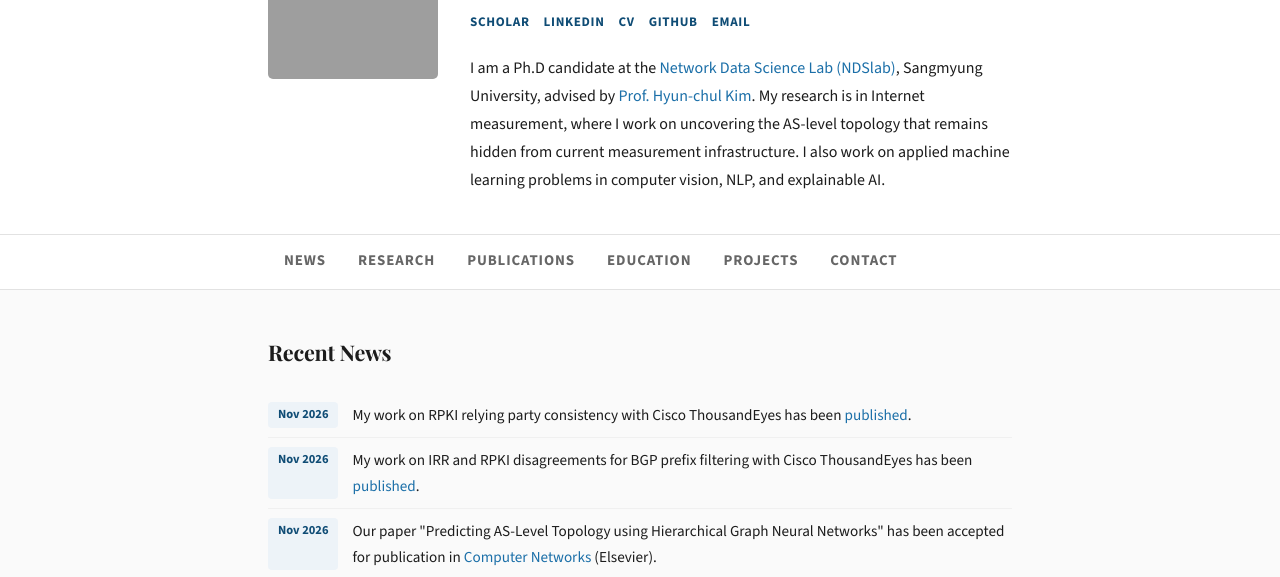
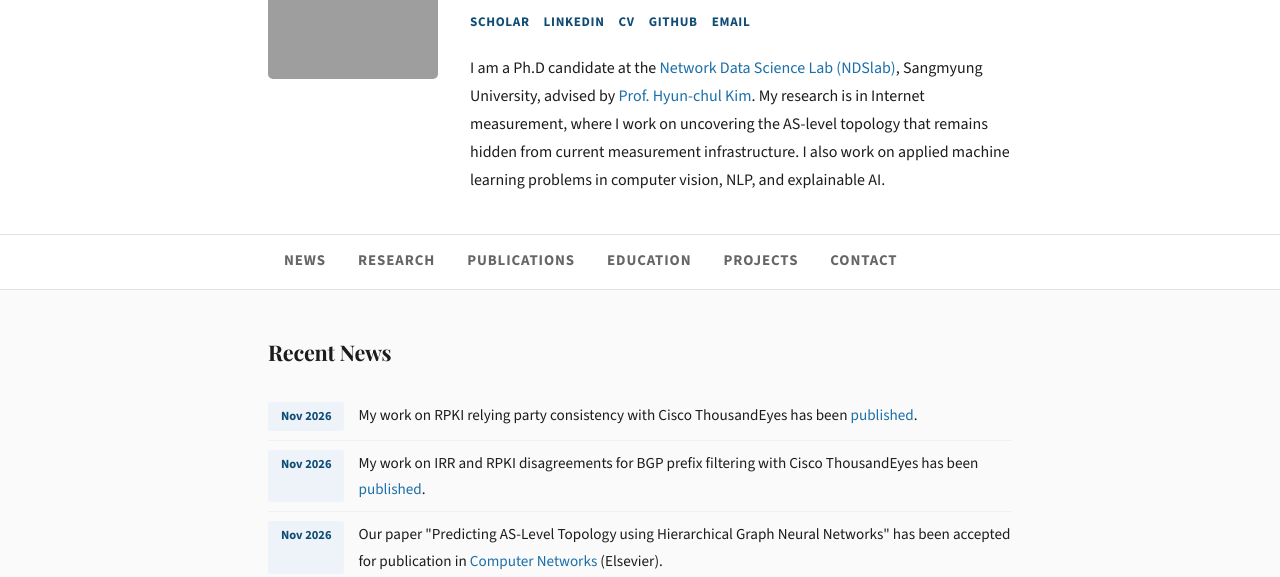
Before and after one commit to usama99/usama99.github.io, a plain HTML site: page index.html in a window 1280 px wide. Shown: the part 161-738 px from the top of the page. Drawn offline with nearby package versions, Linux system fonts and the light colour scheme; grey boxes are pictures that could not be loaded.

Commit message:
Adjust padding and border-radius in tag styles

```diff
--- a/style.css
+++ b/style.css
@@ -156,8 +156,8 @@ a:hover { color: var(--accent); text-decoration: underline; }
   font-weight: 700;
   color: var(--accent);
   background: var(--tag-bg);
-  padding: 2px 10px;
-  border-radius: 4px;
+  padding: 4px 13px;
+  border-radius: 3px;
   white-space: nowrap;
 }
 
```
